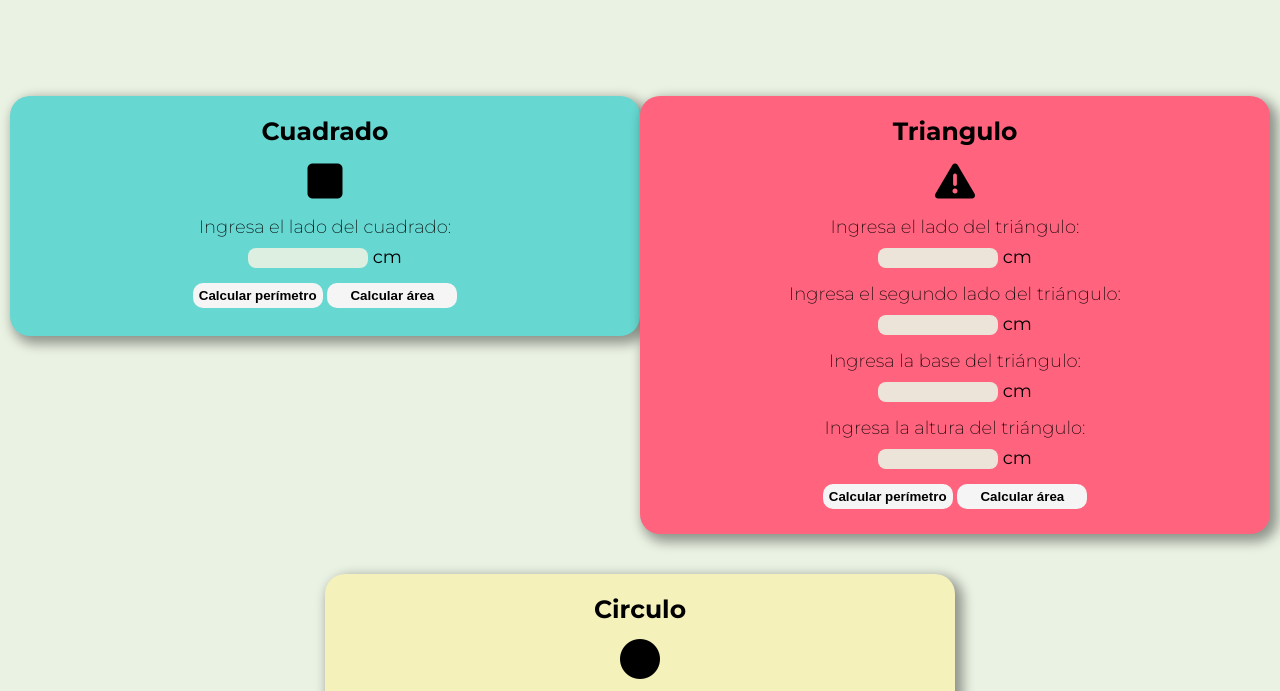
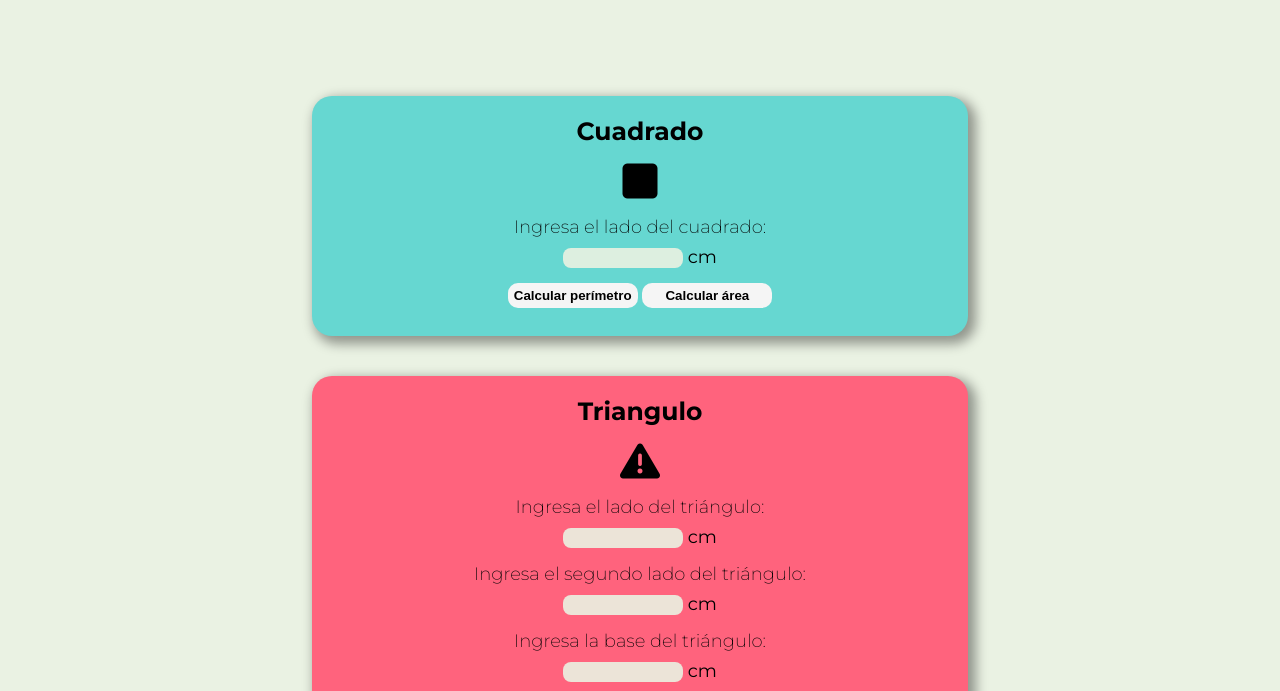
Before and after one commit to martinpvz/curso-practico-javascript, a plain HTML site: page index.html in a window 1280 px wide. Shown: the part 104-795 px from the top of the page. Drawn offline with Linux system fonts and the light colour scheme.

Commit message:
cambio al display flex de las tarjetas

```diff
--- a/index.html
+++ b/index.html
@@ -65,7 +65,7 @@
   </section>
 
   <section class="card card__color-circle">
-    <h3 class="card__title">Circulo</h3>
+    <h3 class="card__title">Círculo</h3>
     <i class="fas fa-circle"></i>
     <form class="card__form">
       <label for="InputCuadrado"> <!--Colocamos el mismo que el del input-->
--- a/styles.scss
+++ b/styles.scss
@@ -51,7 +51,7 @@ header {
 .card {
   padding: 15px;
   min-width: 300px;
-  width: 50%;
+  width: 52%;
   margin-bottom: 40px;
   height: 240px;
   background-color: #66D7D1;
```
Also changed, not shown: styles.css.
